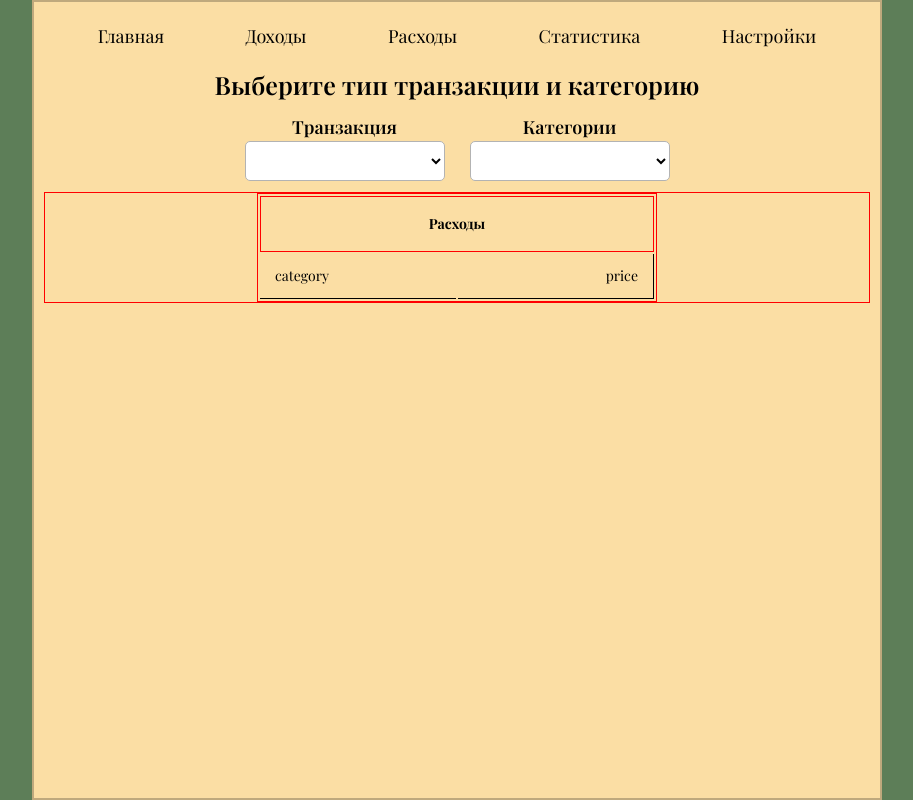
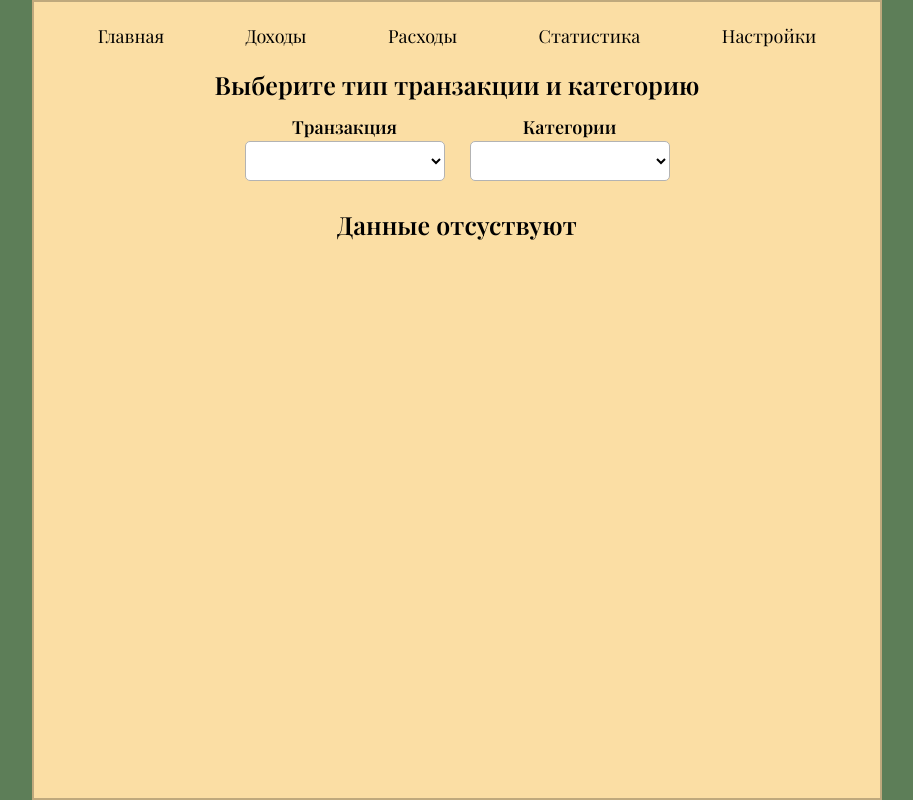
Before and after one commit to N1ph1l1m/budgetFlow, a React (Vite) app: page /analitics in a window 1280 px wide. Shown: the whole page, without its empty margins (183-1096 px from the left). Built offline with nearby package versions, Linux system fonts and the light colour scheme.

Commit message:
v0.7 Change layout  in component Analitics part 2

```diff
--- a/src/App/Styles/Analitics.module.css
+++ b/src/App/Styles/Analitics.module.css
@@ -36,12 +36,22 @@ align-items:center;
 
 .tableWrap{
     width: 100%;
-    border:1px solid red;
+    display: flex;
+    align-items:center;
+
 }
-.tableBorder{
-    width: 400px;
+.tableAnaliticBorder{
     margin: 0px auto;
+
+}
+.tableAnaliticWrap{
+    font-size: 18px;
+    border-collapse: collapse;
+    box-shadow: 2px 4px 10px rgba(0, 0, 0, 0.589);
+    background-color:rgb(93,126,88);
+    color:#ffffff;
 }
 th{
-    border:1px solid red;
-    text-align: center;}
+    text-align: center;
+    border:1px solid rgba(0, 0, 0, 0.253)
+}
--- a/src/App/Styles/Main.module.css
+++ b/src/App/Styles/Main.module.css
@@ -29,7 +29,6 @@ font-weight: 600;
 }
 
 .tableBorder{
-
     margin: 0px auto;
     padding:  10px;
     width: 600px;
--- a/src/Pages/Analitics/Analitics.tsx
+++ b/src/Pages/Analitics/Analitics.tsx
@@ -11,49 +11,67 @@ interface ICategory {
 }
 
 export const Analitics = () => {
-  const [transaction, setTransaction] = useState("rate");
-  const [categories, setCategories] = useState("food");
+  const [transaction, setTransaction] = useState("");
+  const [categories, setCategories] = useState("");
   const dispatch = useDispatch();
 
-//   const { transactionState } = useSelector(
-//     (state: RootState) => state.transactionsSlice
-//   );
+  const transactionState = useSelector(
+    (state: RootState) => state.transactionsSlice
+  );
 
-//   function sumPriceOperation(typeOperation: string): number {
-//     return transactionState
-//       .filter((price) => price.typeOperation === typeOperation)
-//       .reduce((total, item) => total + Number(item.price), 0);
-//   }
+  const filterCategory = transactionState.filter((item)=> item.category === categories && item.typeOperation === transaction )
+  function sumPriceOperation(): number {
+    return  filterCategory.reduce((total, item) => total + Number(item.price), 0);
+  }
+
+
+    // useEffect(()=>{
+    //   console.log(filterCategory);
+    // },[transaction,categories])
+
 
   const renderTable = () => {
-    if(transaction.length !== 0 && categories.length !==0 ){
+    if(transaction.length !== 0 && categories.length !==0 && filterCategory.length !== 0 ){
         return(
-            <div className={styles.tableBorder}>
-            <table className={styles.tableWrap}>
+            <div className={styles.tableAnaliticBorder}>
+            <table className={styles.tableAnaliticWrap}>
               <thead>
-                <tr  >
+                <tr>
                   <th colSpan={2}>Расходы</th>
-
                 </tr>
               </thead>
               <tbody>
-                {
-                  <tr key={1}>
-                    <td>category</td>
+                {filterCategory.map((item,index)=>(
+                  <tr key={index}>
+                  <td>{item.itemName}</td>
+                  <td
+                    style={{
+                      textAlign: "right",}}
+                  >
+                    {item.price}
+                  </td>
+
+                </tr>
+                ))
+
+                }
+               <tr>
+               <td key={"id-total"}>Итого:</td>
                   <td
                     style={{
                       textAlign: "right",
-                        borderRight: "1px solid black",
                     }}
                   >
-                      price
+                    {sumPriceOperation()}
                   </td>
                </tr>
-                }
+
               </tbody>
             </table>
           </div>
         )
+    }else{
+      return(    <div className={styles.tableAnaliticBorder}><p className={styles.titleHeader} style={{marginTop:"20px"}}>Данные отсуствуют</p></div>)
     }
 
   };
@@ -62,6 +80,32 @@ export const Analitics = () => {
   }
   function handlerCategory(e: ChangeEvent<HTMLSelectElement>) {
     setCategories(e.target.value);
+  }
+  const  renderOptionCategory = () =>{
+
+    // if(transaction.length === 0  ) return
+
+    switch (transaction){
+      case "rate":
+      return(<>
+          {CateroryTransaction.rate.map((category: ICategory) => (
+          <option key={category.id} value={category.key}>
+            {category.name}
+          </option>
+        ))}
+      </>)
+      break;
+      case "income":
+        return(<>
+            {CateroryTransaction.income.map((category: ICategory) => (
+          <option key={category.id} value={category.key}>
+            {category.name}
+          </option>
+        ))}
+        </>)
+
+      break;
+    }
   }
 
   return (
@@ -100,11 +144,7 @@ export const Analitics = () => {
                 name="category"
               >
                 <option value=""></option>
-                {CateroryTransaction.rate.map((category: ICategory) => (
-                  <option key={category.id} value={category.key}>
-                    {category.name}
-                  </option>
-                ))}
+                  {renderOptionCategory()}
               </select>
             </div>
           </div>
--- a/src/Pages/Main/MainPage.tsx
+++ b/src/Pages/Main/MainPage.tsx
@@ -33,10 +33,12 @@ export const MainPage = () => {
                 <th
                   style={{ textAlign: "right", borderRight: "1px solid black" }}
                 >{`${sumPriceOperation("rate")} ₽`}</th>
+
                 <th>Доходы</th>
                 <th style={{ textAlign: "right" }}>{`${sumPriceOperation(
                   "income"
                 )} ₽`}</th>
+
               </tr>
             </thead>
             <tbody>
```
Lines whose indentation alone changed are shown as unchanged.
